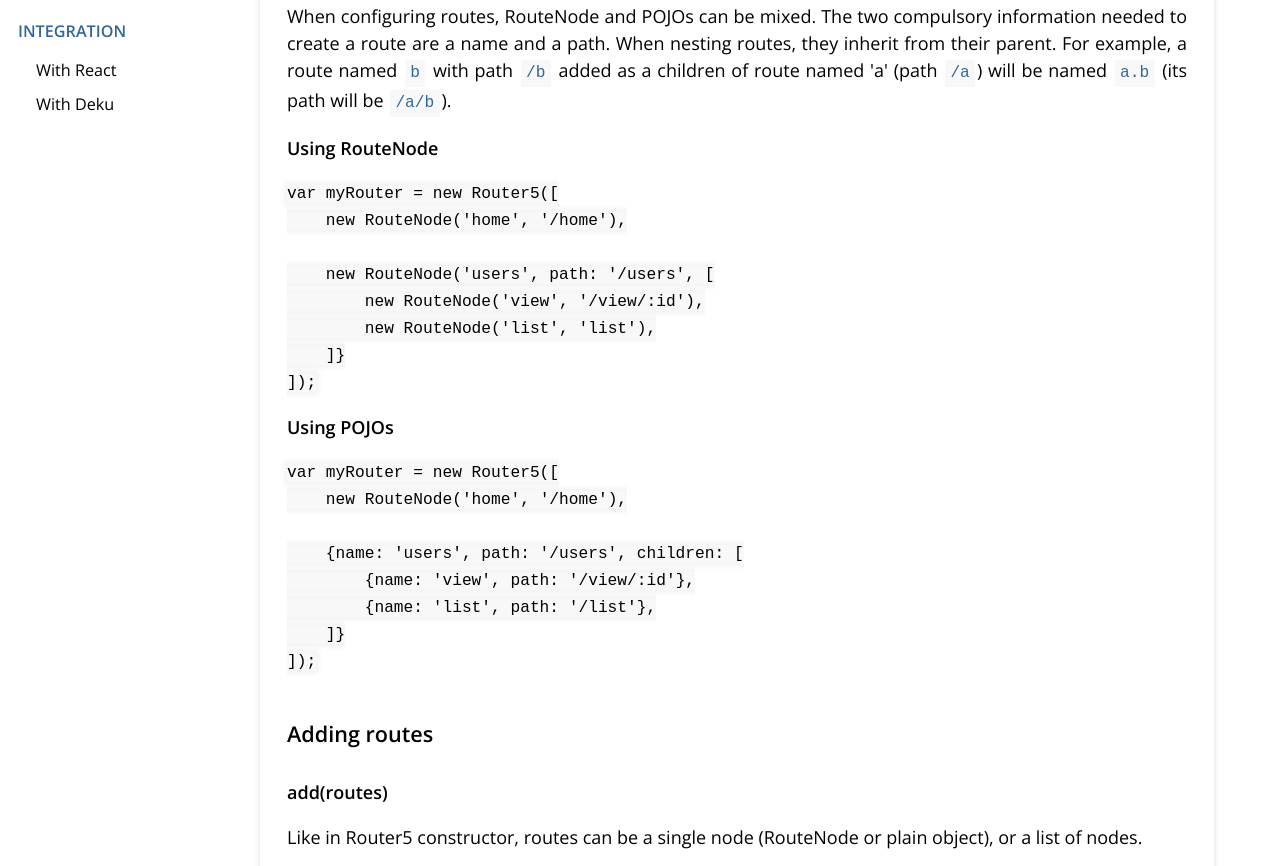
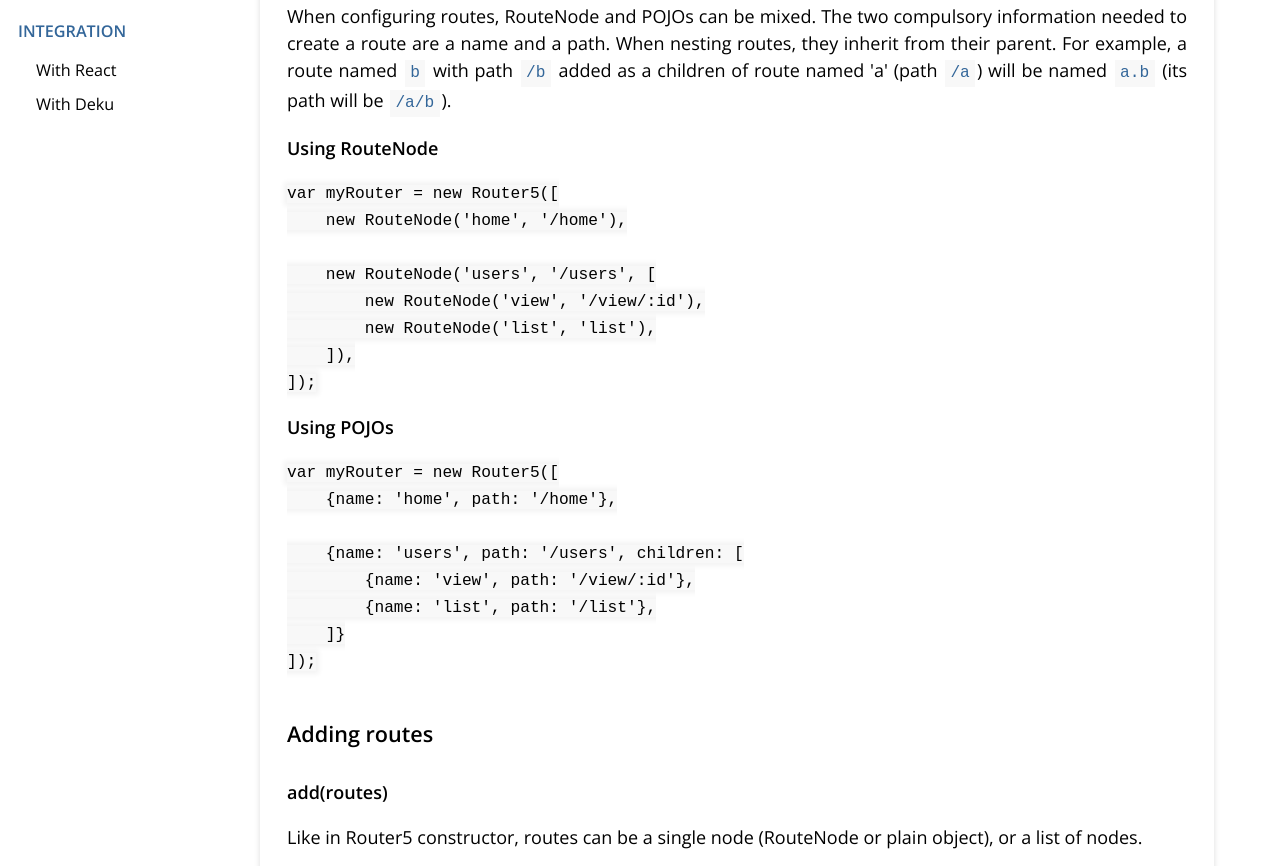
Before and after one commit to router5/router5.github.io, a website: page docs/configuring-routes.html in a window 1280 px wide. Shown: the part 603-1469 px from the top of the page. Drawn offline with nearby package versions, Linux system fonts and the light colour scheme; a small style sheet from the web is missing.

Commit message:
Fix code examples

```diff
--- a/docs/configuring-routes.html
+++ b/docs/configuring-routes.html
@@ -99,15 +99,15 @@
 <pre><code class="lang-javascript javascript">var myRouter = new Router5([
     new RouteNode(&#39;home&#39;, &#39;/home&#39;),
 
-    new RouteNode(&#39;users&#39;, path: &#39;/users&#39;, [
+    new RouteNode(&#39;users&#39;, &#39;/users&#39;, [
         new RouteNode(&#39;view&#39;, &#39;/view/:id&#39;),
         new RouteNode(&#39;list&#39;, &#39;list&#39;),
-    ]}
+    ]),
 ]);
 </code></pre>
 <p><strong>Using POJOs</strong></p>
 <pre><code class="lang-javascript javascript">var myRouter = new Router5([
-    new RouteNode(&#39;home&#39;, &#39;/home&#39;),
+    {name: &#39;home&#39;, path: &#39;/home&#39;},
 
     {name: &#39;users&#39;, path: &#39;/users&#39;, children: [
         {name: &#39;view&#39;, path: &#39;/view/:id&#39;},
```
Also changed, not shown: _guides/configuring-routes.md (+1 -1 lines).
